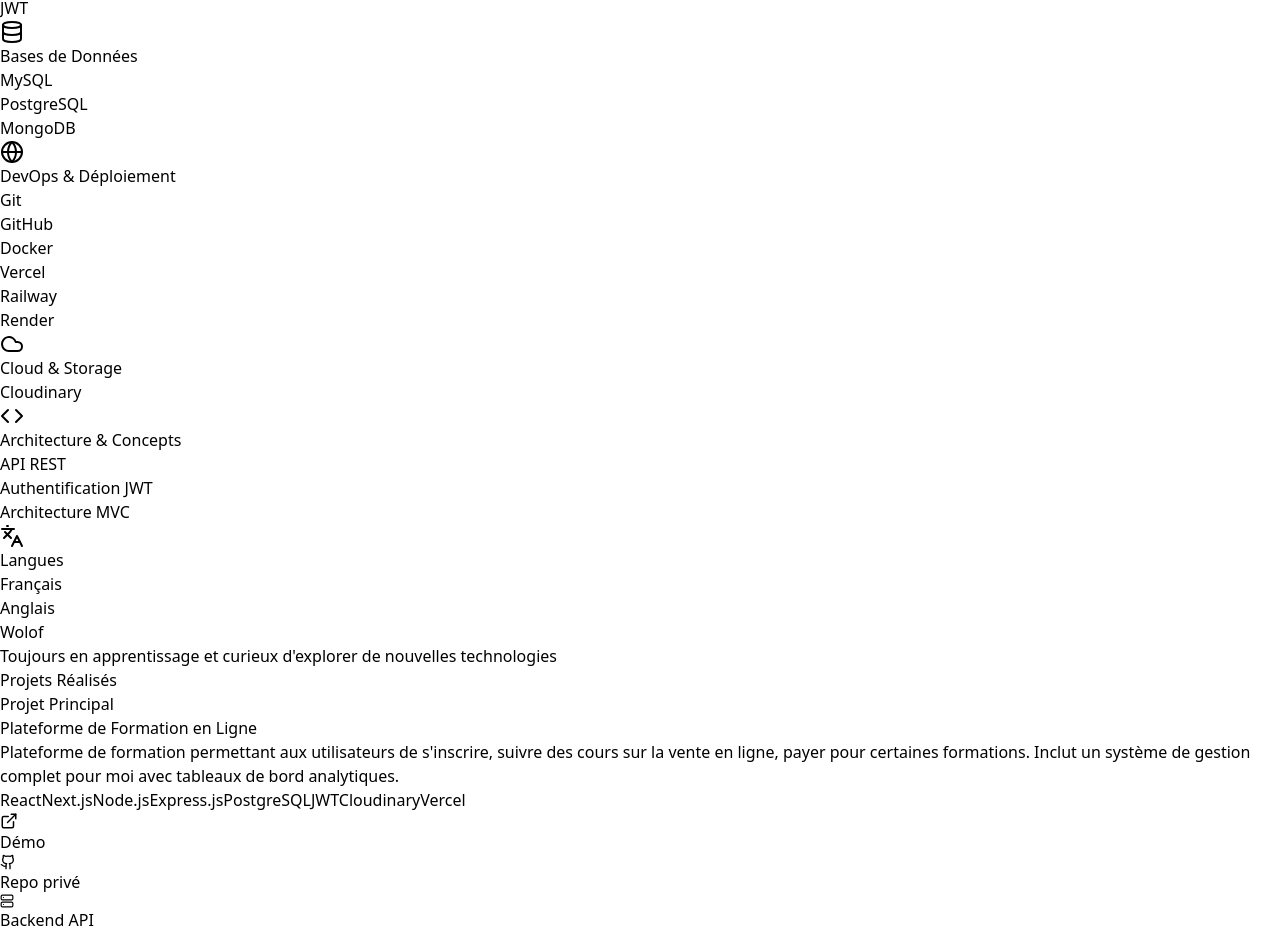
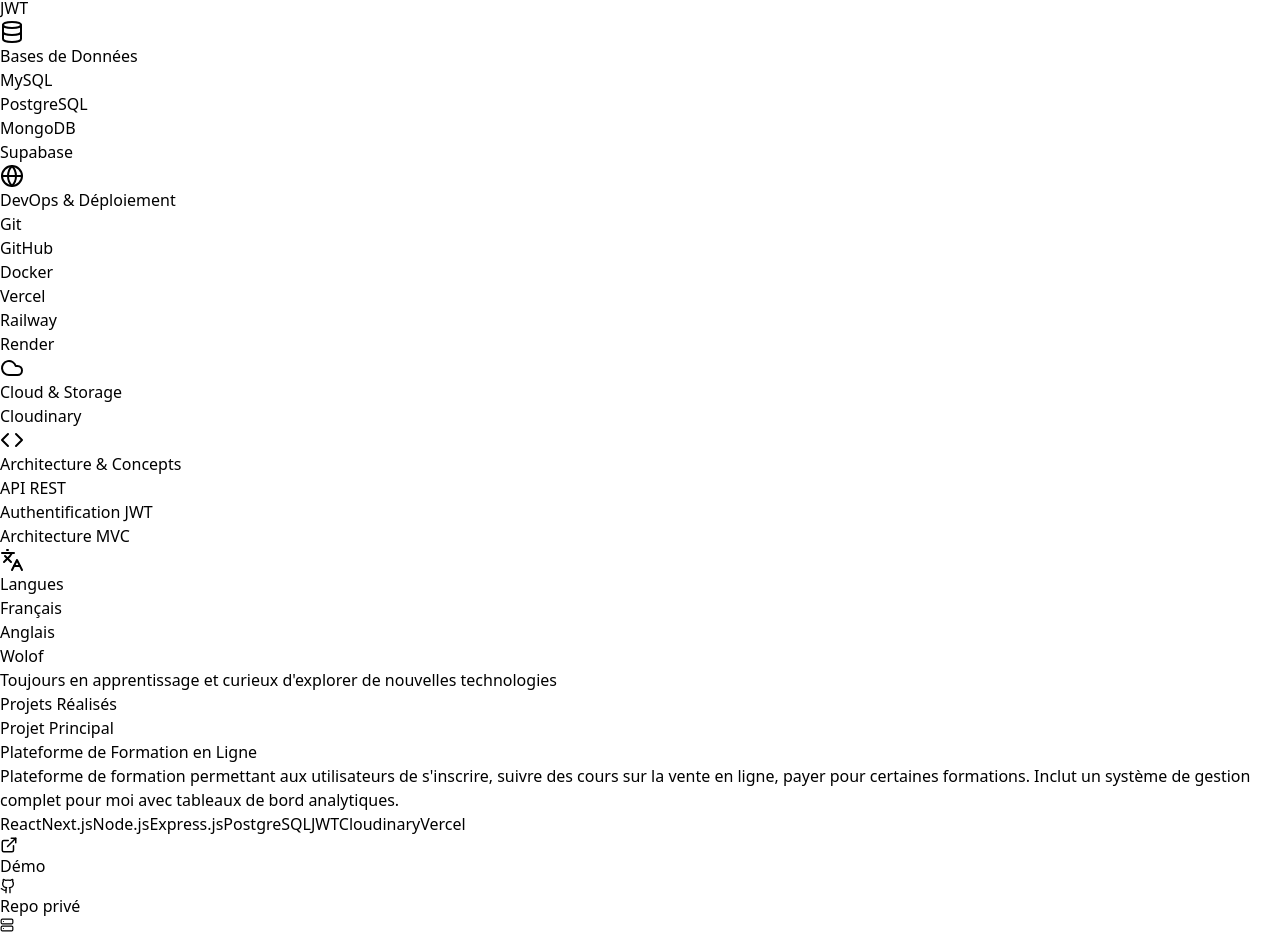
Before and after one commit to Tekkiiisn/mon-portfolio, a React (Vite) app: page / in a window 1280 px wide. Shown: the part 974-1910 px from the top of the page. Built offline with nearby package versions, Linux system fonts and the light colour scheme.

Commit message:
Update Skills.jsx

```diff
--- a/src/components/Skills.jsx
+++ b/src/components/Skills.jsx
@@ -15,7 +15,7 @@ export default function Skills() {
   {
     icon: <Database className="w-8 h-8" />,
     title: 'Bases de Données',
-    skills: ['MySQL', 'PostgreSQL', 'MongoDB'],
+    skills: ['MySQL', 'PostgreSQL', 'MongoDB','Supabase'],
   },
   {
     icon: <Globe className="w-8 h-8" />,
```
